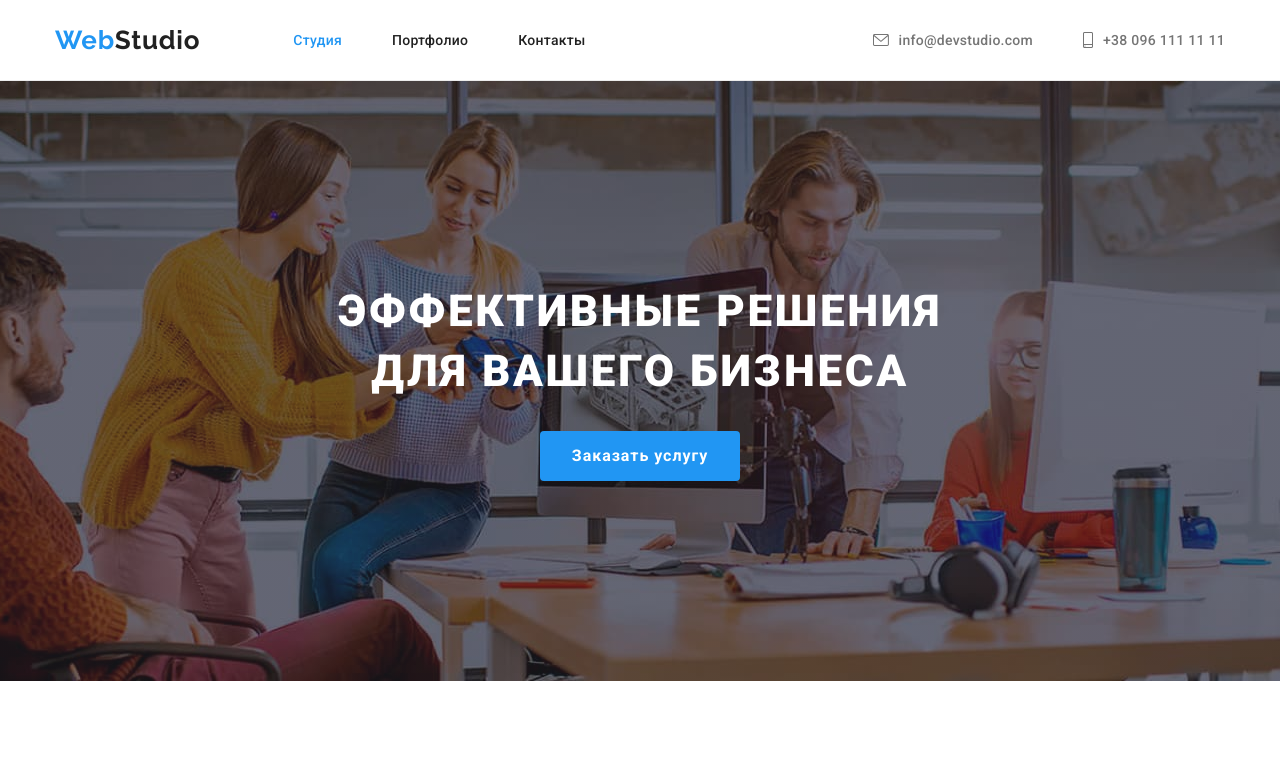
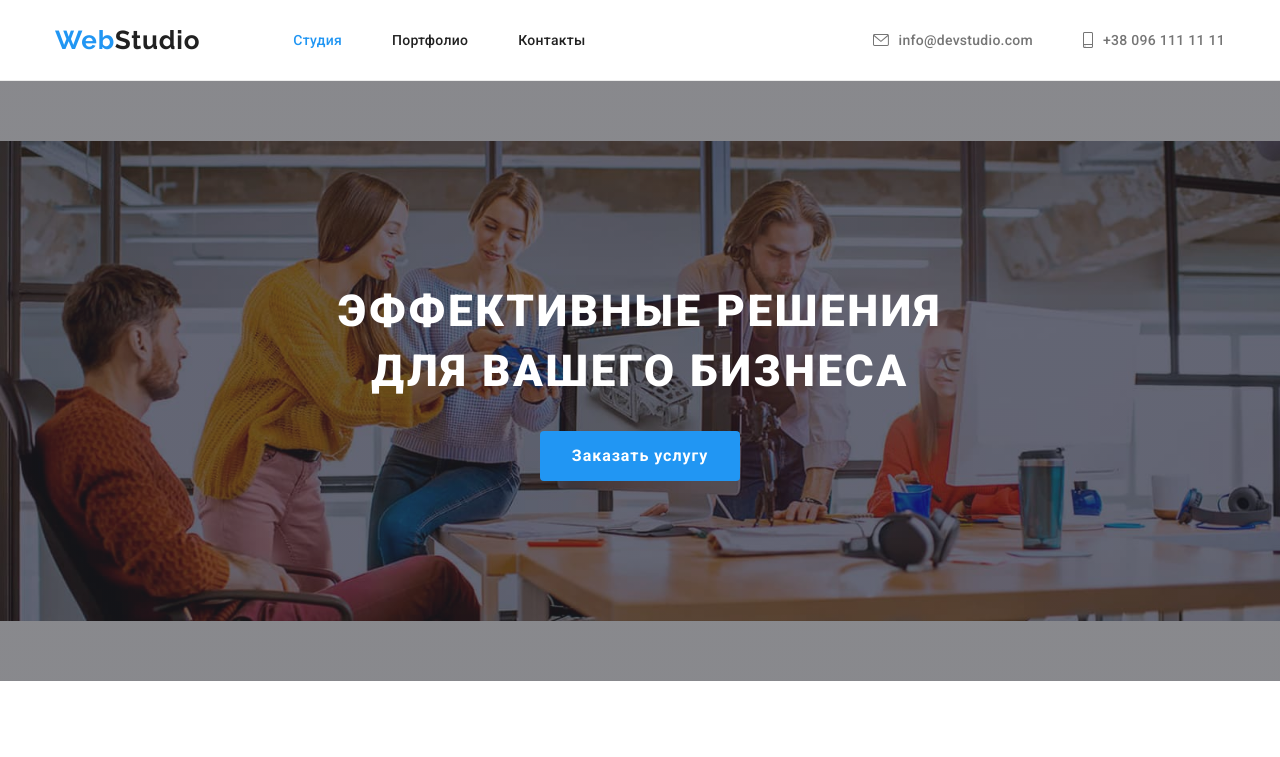
Before and after one commit to AntonZenko/goit-markup-hw-04, a plain HTML site: page index.html in a window 1280 px wide. Shown: the top 757 px of the page. Drawn offline with nearby package versions, Linux system fonts and the light colour scheme.

Commit message:
herobg-fix

```diff
--- a/css/styles.css
+++ b/css/styles.css
@@ -135,7 +135,6 @@ img {
 /* hero */
 
 .hero {
-  max-width: 1600px;
   margin-left: auto;
   margin-right: auto;
   padding-top: 200px;
@@ -145,7 +144,7 @@ img {
     url(../images/hero-bg.jpg);
   background-repeat: no-repeat;
   background-position: center;
-  background-size: cover;
+  background-size: contain;
 }
 
 .hero-title {
```
